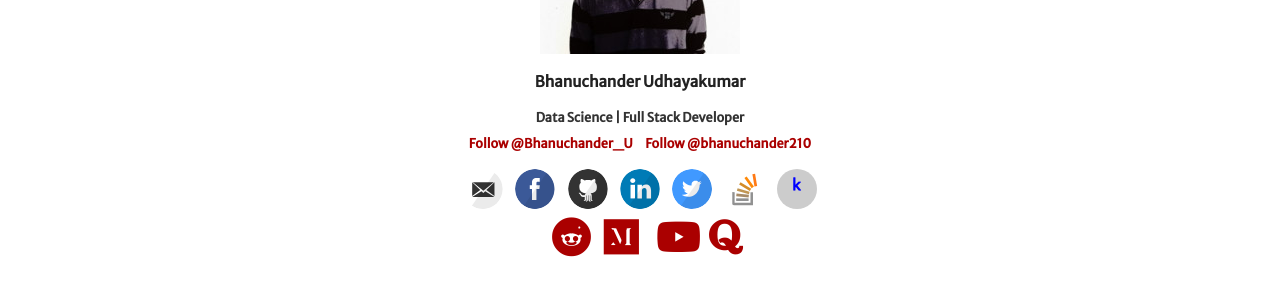
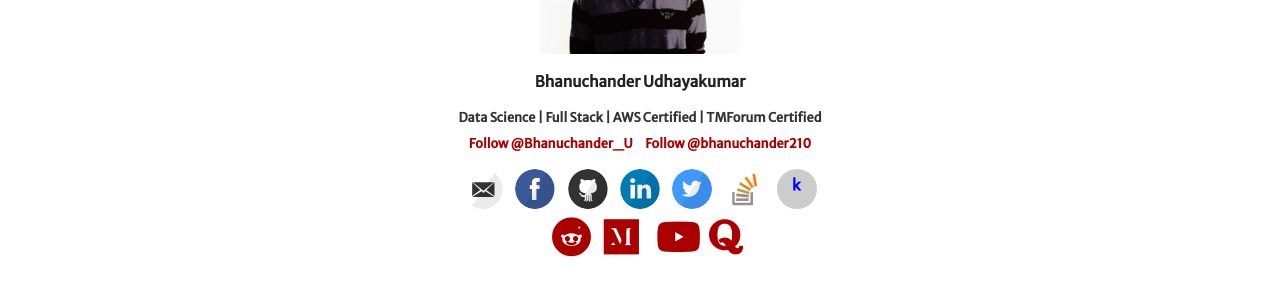
Before and after one commit to bhachauk/bhachauk.github.io, a Jekyll site: the page built from master_navs/about/about.md, in a window 1280 px wide. Shown: the part 394-694 px from the top of the page. Built offline with Jekyll 4.4.1, drawn with Linux system fonts in a browser that asks for light colours; nearby versions of some CDN libraries; some web fonts are replaced; comment, search, counter and statistics services are not loaded.

Commit message:
about me updated

```diff
--- a/master_navs/about/about.md
+++ b/master_navs/about/about.md
@@ -8,7 +8,7 @@ title: About me
 ![me](/images/bhanuchander_udhayakumar.jpeg)
 ###### Bhanuchander Udhayakumar
 {: .txt-center}
-**Data Science | Full Stack Developer**
+**Data Science | Full Stack | AWS Certified | TMForum Certified**
 {: .txt-center}
 <div class="txt-center">
     <a href="https://twitter.com/Bhanuchander_U?ref_src=twsrc%5Etfw" class="twitter-follow-button" data-size="large" data-show-count="true">Follow @Bhanuchander_U</a><script async src="https://platform.twitter.com/widgets.js" charset="utf-8"></script>
```
